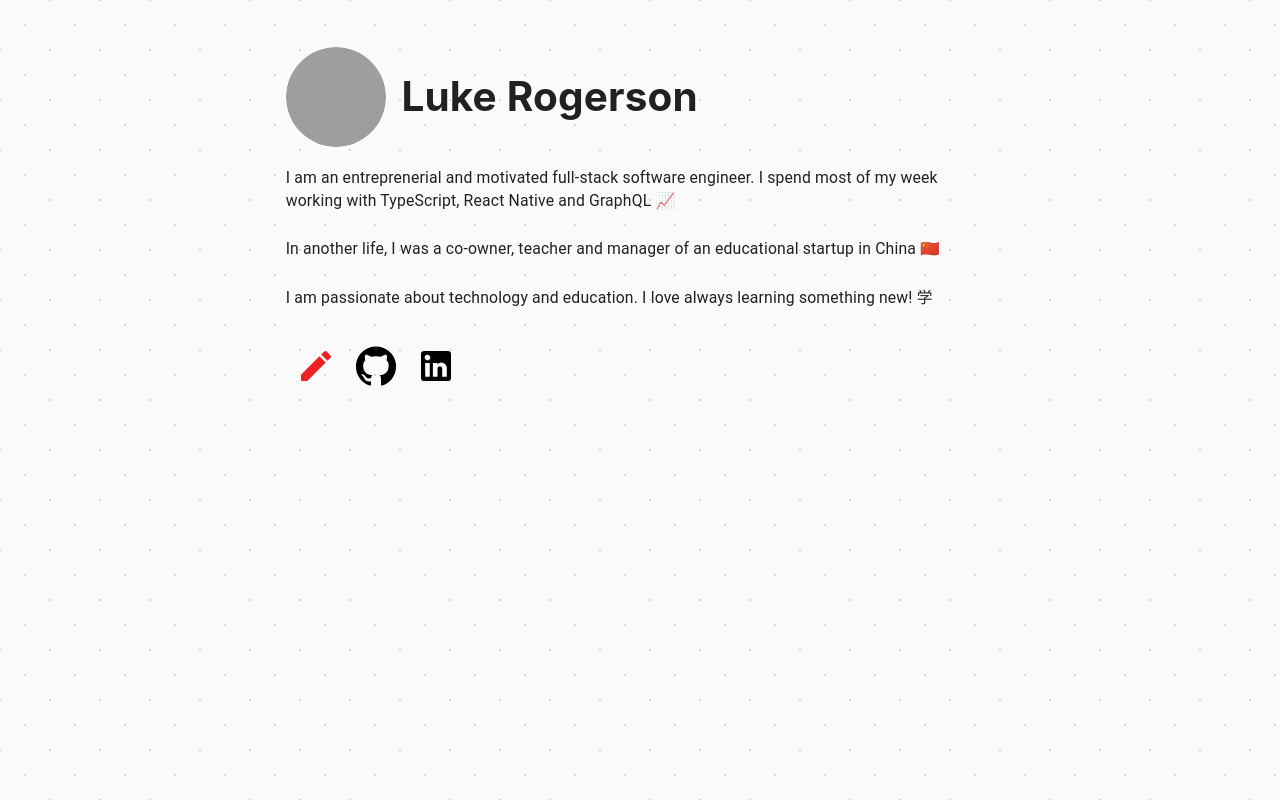
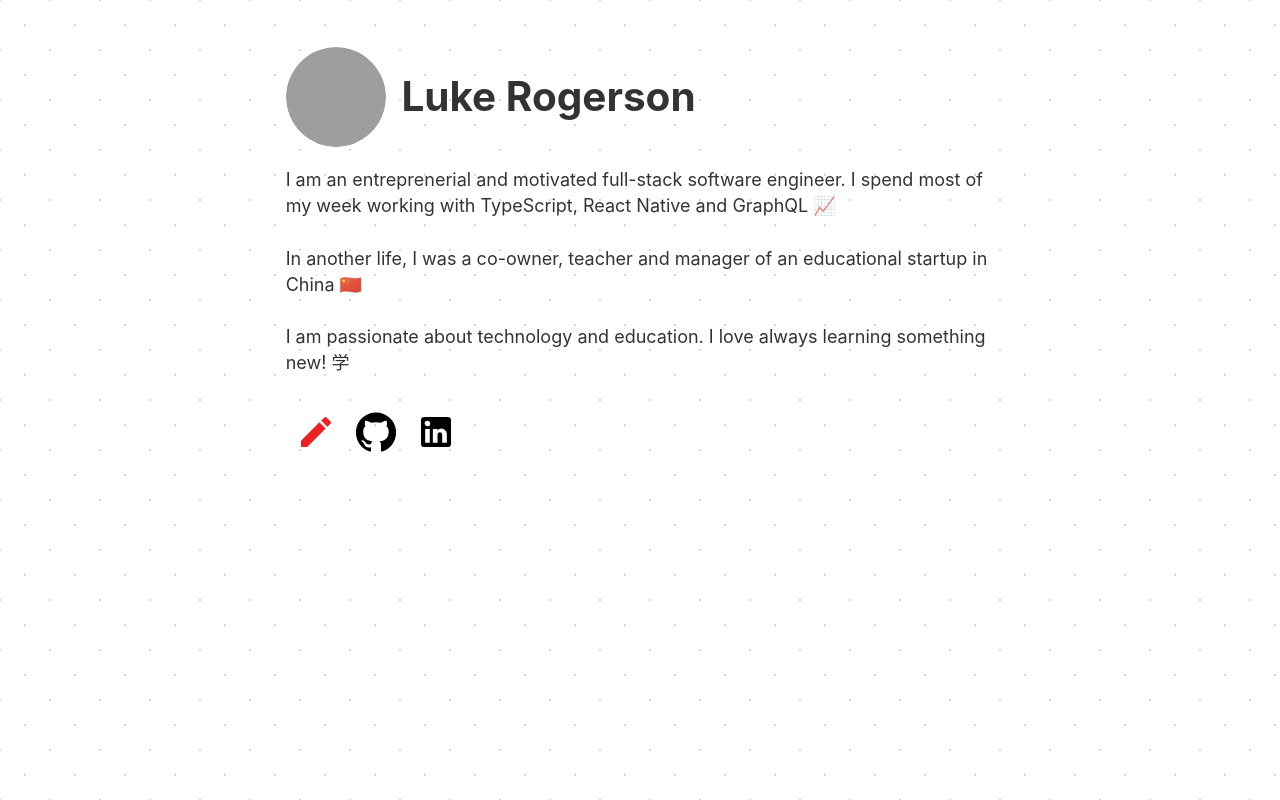
Before and after one commit to Luke-Rogerson/personal-site, a Gatsby site: page / in a window 1280 px wide. Built offline with nearby package versions, Linux system fonts and the light colour scheme; Gatsby itself is replaced by a stand-in of ours; some packages are replaced by stand-ins of ours; grey boxes are pictures that could not be loaded.

Commit message:
Fix issue causing styles to be changed on load

```diff
--- a/src/components/layout.tsx
+++ b/src/components/layout.tsx
@@ -1,6 +1,5 @@
 import React from 'react'
 import { ThemeProvider as MUIThemeProvider } from '@material-ui/core/styles'
-import CssBaseline from '@material-ui/core/CssBaseline'
 import { ThemeProvider as SCThemeProvider } from 'styled-components'
 
 import { rhythm } from '../utils/typography'
@@ -17,7 +16,6 @@ interface Props {
 export const Layout: React.FC<Props> = ({ location, title, children }) => {
   return (
     <>
-      <CssBaseline />
       <SCThemeProvider theme={theme}>
         <MUIThemeProvider theme={MUITheme}>
           <GlobalStyles />
--- a/src/theme/muiTheme.ts
+++ b/src/theme/muiTheme.ts
@@ -15,21 +15,4 @@ export const theme = createMuiTheme({
       default: '#fff',
     },
   },
-  typography: {
-    fontFamily: [
-      '-apple-system',
-      'BlinkMacSystemFont',
-      '"Segoe UI"',
-      'Roboto',
-      'Oxygen',
-      'Ubuntu',
-      'Cantarell',
-      '"Open Sans"',
-      '"Helvetica Neue"',
-      'sans-serif',
-      '"Apple Color Emoji"',
-      '"Segoe UI Emoji"',
-      '"Segoe UI Symbol"',
-    ].join(','),
-  },
 })
```
